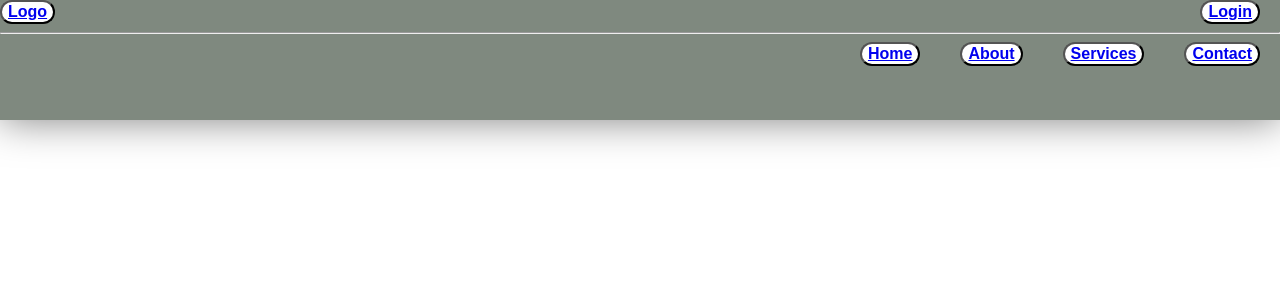
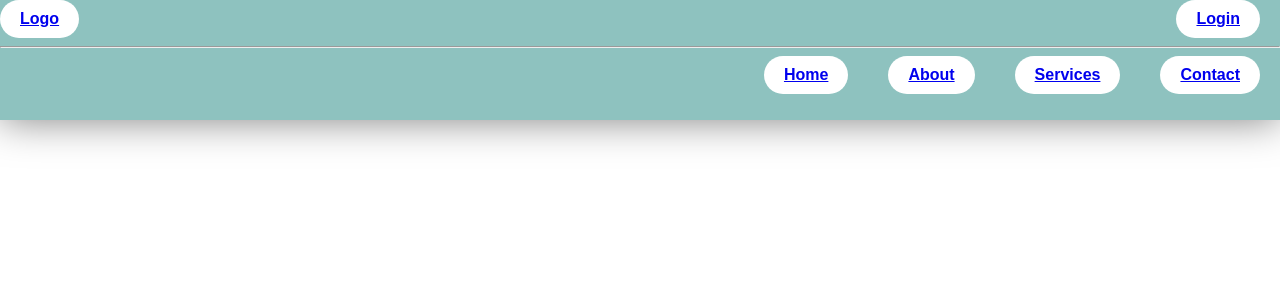
Before and after one commit to CABON-TECH/Tiba-hospital-management-system, a React (Vite) app: page / in a window 1280 px wide. Shown: the top 300 px of the page. Built offline with nearby package versions, Linux system fonts and the light colour scheme.

Commit message:
button styling

```diff
--- a/src/index.css
+++ b/src/index.css
@@ -1,7 +1,7 @@
 *
 .navbar{
     height: 120px;
-    background-color: rgba(0,20,0.9,0.5);
+    background-color: rgba(31, 133, 128, 0.5);
     color: #fff;
     box-shadow: 0 0 40px rgba(0,0,0,0.5);
     position: absolute;
@@ -34,5 +34,25 @@ button {
     display: flex;
     font-weight: 600;
     justify-content: center;
+    align-items: center;
+    padding: 10px 20px;
+    border: none;
+    cursor: pointer;
+    transition: all 0.3s ease;
+    color: black;
 
 }
+
+button:hover{
+    background-color: #1f8580;
+    color: #fff;
+}
+
+button:active{
+    background-color: #1f8580;
+    color: #fff;
+}
+
+button:focus{
+    outline: none;
+}
```
